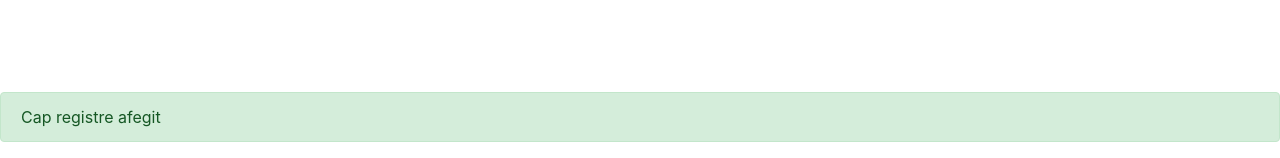
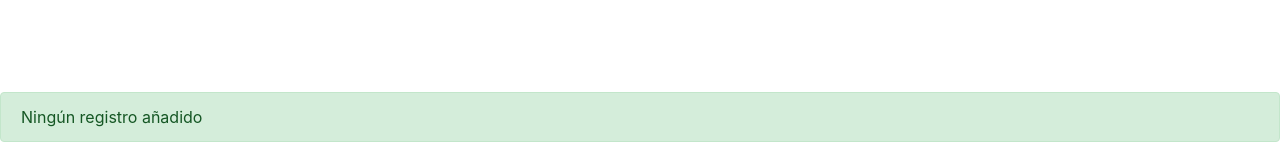
Before and after one commit to Lluisgp/uachi, a CodeIgniter app: a page that uses application/views/admin.php in a window 1280 px wide. Shown: the part 642-800 px from the top of the page. Run offline with CodeIgniter, Linux system fonts and the light colour scheme; a user stored in the database is signed in; some libraries are stand-ins or nearby versions.

Commit message:
language translate changes

```diff
--- a/application/controllers/Admin.php
+++ b/application/controllers/Admin.php
@@ -33,9 +33,9 @@ class Admin extends CI_Controller {
         $valors = array();
         $resultat = $this->media_model->delete_media($id);
         if ($resultat > 0) {
-            $resultat = "S'ha esborrat amb èxit";
+            $resultat = "Se ha borrado un registro con éxito";
         } else {
-            $resultat = "No s'ha esborrat cap registre";
+            $resultat = "No se ha borrado ningún registro";
         }
 
         $this->load->view("admin.php", array("data" => $valors, "error" => $resultat));
@@ -72,19 +72,19 @@ class Admin extends CI_Controller {
                 $this->load->library('upload', $config);
                 $this->upload->initialize($config);
                 if (!$this->upload->do_upload('video')) {
-                    $errors .= "Errades al pujar arxiu - ";
+                    $errors .= "Errores al subir el archivo - ";
                 } else {
-                    $errors .= "Arxiu pujat amb èxit - ";
+                    $errors .= "Archivo subido con éxito - ";
                 }
             }
 
             if ($insert_id > 0) {
-                $errors .= "Registre modificat amb èxit";
+                $errors .= "Registro modificado con éxito";
             } else {
-                $errors .= "Cap registre modificat";
+                $errors .= "Ningún registro modificado";
             }
         } else {
-            $errors = "Ha de seleccionar primer un registre";
+            $errors = "Primero debe seleccionar un registro";
         }
         $valors = array();
         $this->load->view("admin.php", array("data" => $valors, "error" => $errors));
@@ -118,16 +118,16 @@ class Admin extends CI_Controller {
             $this->load->library('upload', $config);
             $this->upload->initialize($config);
             if (!$this->upload->do_upload('video')) {
-                $errors .= "Errades al pujar arxiu - ";
+                $errors .= "Errores al subir el archivo - ";
             } else {
-                $errors .= "Arxiu pujat amb èxit - ";
+                $errors .= "Archivo subido con éxito - ";
             }
         }
 
         if ($insert_id > 0) {
-            $errors .= "Registre afegit amb èxit";
+            $errors .= "Registro añadido con éxito";
         } else {
-            $errors .= "Cap registre afegit";
+            $errors .= "Ningún registro añadido";
         }
         $valors = array();
         $this->load->view("admin.php", array("data" => $valors, "error" => $errors));
```
Also changed, not shown: application/views/home.php (+5 -5 lines), img/proximamente.png.
